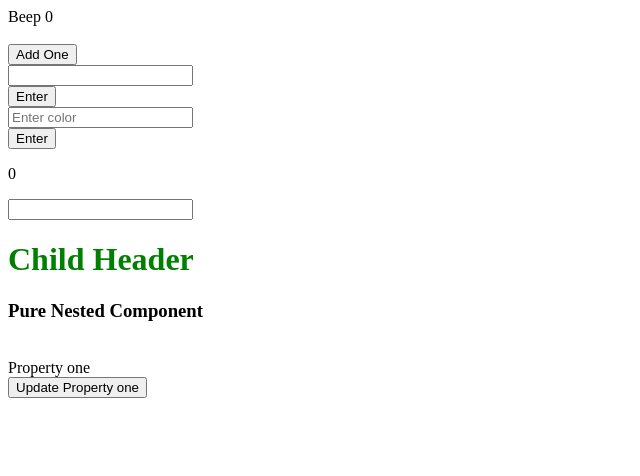
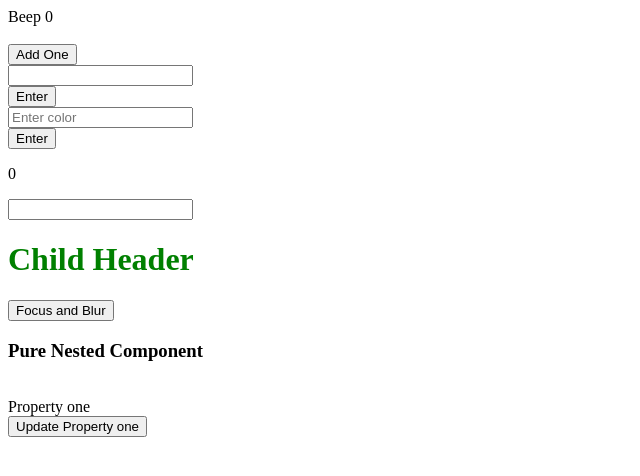
Before and after one commit to MyHKo/WebCourse, a React (Vite) app in the folder react-practice/: page / in a window 1280 px wide. Shown: the top 476 px of the page, without its empty margins (0-640 px from the left). Built offline with nearby package versions, Linux system fonts and the light colour scheme.

Commit message:
React-practice: add button for focusing on the nested input

```diff
--- a/react-practice/src/Child.jsx
+++ b/react-practice/src/Child.jsx
@@ -27,6 +27,9 @@ function Child() {
         <>
         <ChildInput ref={nestedInputRef}/>
         <h1 style={{color: colorState.color}}>Child Header</h1>
+            <button onClick={() => {
+                nestedInputRef.current.focusAndBlur()
+            }}>Focus and Blur</button>
         </>
     )
 }
```
